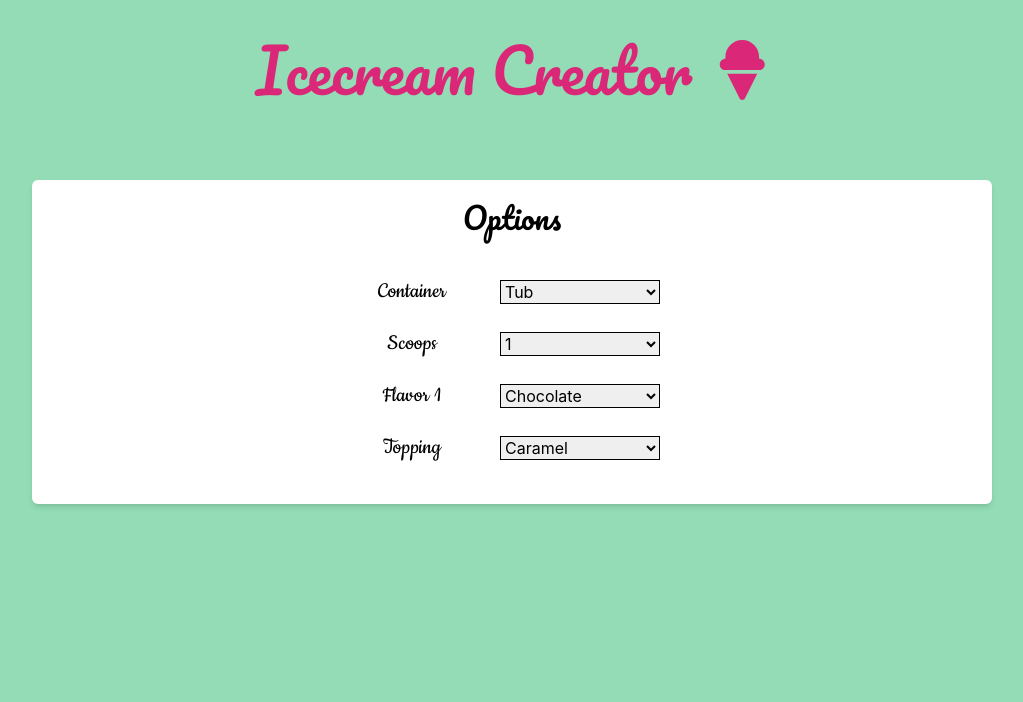
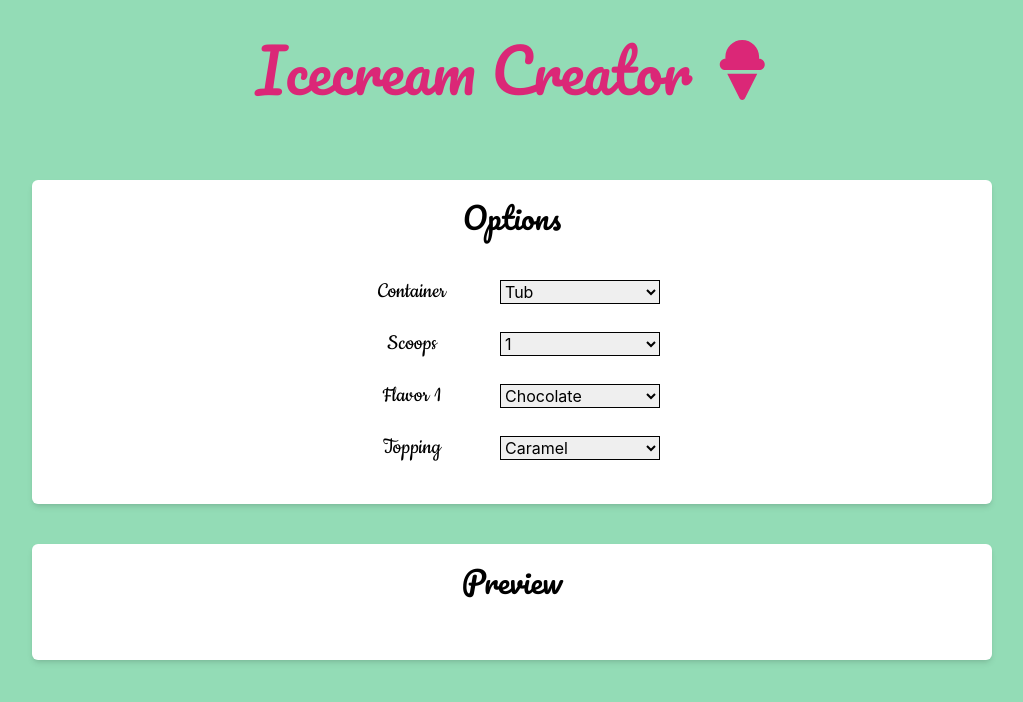
Before and after one commit to tudhak/IcecreamCreator, a React (Create React App) app in the folder client/: page / in a window 1280 px wide. Shown: the top 702 px of the page, without its empty margins (128-1151 px from the left). Built offline with nearby package versions, Linux system fonts and the light colour scheme.

Commit message:
Intialized the Preview component

```diff
--- a/client/src/App.js
+++ b/client/src/App.js
@@ -1,12 +1,14 @@
 import "./index.css";
 import Header from "./components/Header";
 import Options from "./components/Options";
+import Preview from "./components/Preview";
 
 function App() {
   return (
-    <div className="flex flex-col gap-20 justify-center items-center">
+    <div className="flex flex-col gap-10 justify-center items-center">
       <Header />
       <Options />
+      <Preview />
     </div>
   );
 }
--- a/client/src/components/Header.js
+++ b/client/src/components/Header.js
@@ -3,7 +3,7 @@ import { faIceCream } from "@fortawesome/free-solid-svg-icons";
 
 export default function Header() {
   return (
-    <div className="flex justify-center items-center gap-6">
+    <div className="flex justify-center items-center gap-6 mb-10">
       <h1 className="pacifico-regular text-6xl text-pink-600">
         Icecream Creator
       </h1>
--- /dev/null
+++ b/client/src/components/Preview.js
@@ -0,0 +1,7 @@
+export default function Preview() {
+  return (
+    <div className="bg-white rounded-md shadow-md w-4/5 p-5">
+      <h2 className="text-3xl pacifico-regular text-center mb-10">Preview</h2>
+    </div>
+  );
+}
```
